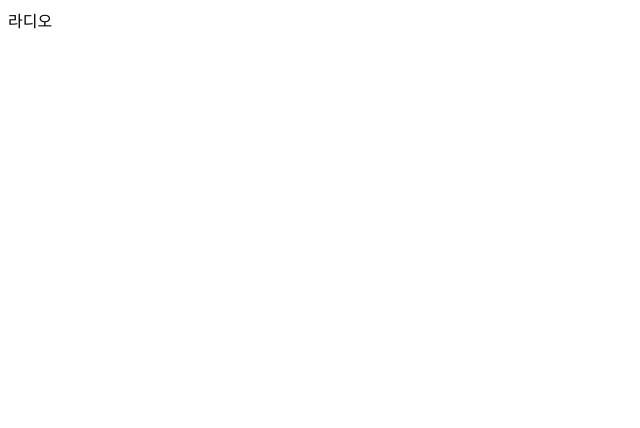
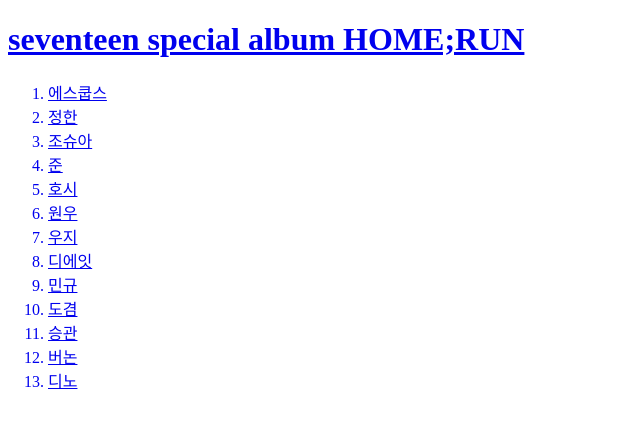
Before and after one commit to gmj0404/practice, a plain HTML site: page 디에잇.html in a window 1280 px wide. Shown: the whole page, without its empty margins (0-640 px from the left). Drawn offline with Linux system fonts and the light colour scheme.

Commit message:
Add files via upload

```diff
--- a/디에잇.html
+++ b/디에잇.html
@@ -1 +1,27 @@
-라디오
+<!doctype html>
+<html>
+  <head>
+    <meta charset="utf-8">
+    <title>에스쿱스</title></head>
+
+    <body>
+    <a href="index.html"><h1>seventeen special album HOME;RUN</h1></a>
+
+    <ol>
+      <a href="에스쿱스.html"><li>에스쿱스</li></a>
+      <a href="정한.html"><li>정한</li></a>
+      <a href="조슈아.html"><li>조슈아</li></a>
+      <a href="준.html"><li>준</li></a>
+      <a href="호시.html"><li>호시</li></a>
+      <a href="원우.html"><li>원우</li></a>
+      <a href="우지.html"><li>우지</li></a>
+      <a href="디에잇.html"><li>디에잇</li></a>
+      <a href="민규.html"><li>민규</li></a>
+      <a href="도겸.html"><li>도겸</li></a>
+      <a href="승관.html"><li>승관</li></a>
+      <a href="버논.html"><li>버논</li></a>
+      <a href="디노.html"><li>디노</li></a>
+    </ol>
+
+    </body>
+  </html>
```
Also changed, not shown: 릴댄.jpg (added), 뮤뱅1 우지.jpg (added), 뮤뱅1.jpg (added), 엠카 입덕직캠 원우.jpg (added), 엠카1 조슈아.jpg (added), 엠카1 준.jpg (added), 엠카1 쿱스.jpg (added), 엠카1 호시.jpg (added), 엠카2 호시.jpg (added), 인가 단독샷.jpg (added), 입덕직캠 정한.jpg (added), 최파타.jpg (added).
